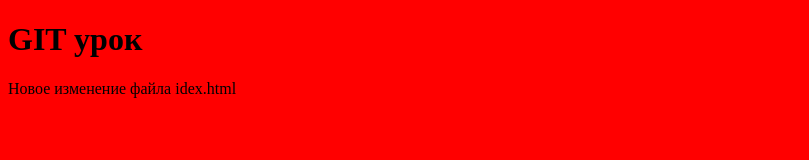
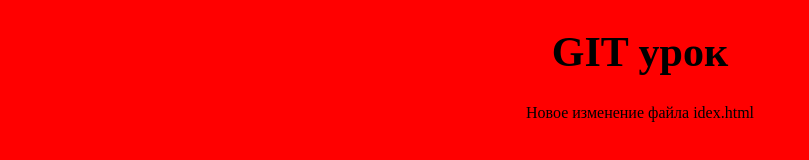
Before and after one commit to maximusIT/site, a plain HTML site: page index.html in a window 1280 px wide. Shown: the whole page, without its empty margins (0-809 px from the left). Drawn offline with Linux system fonts and the light colour scheme.

Commit message:
set changes

```diff
--- a/MyStyle.css
+++ b/MyStyle.css
@@ -1 +1,3 @@
 body {background-color: red}
+h1{font-size: 42px}
+body{text-align: center}
```
